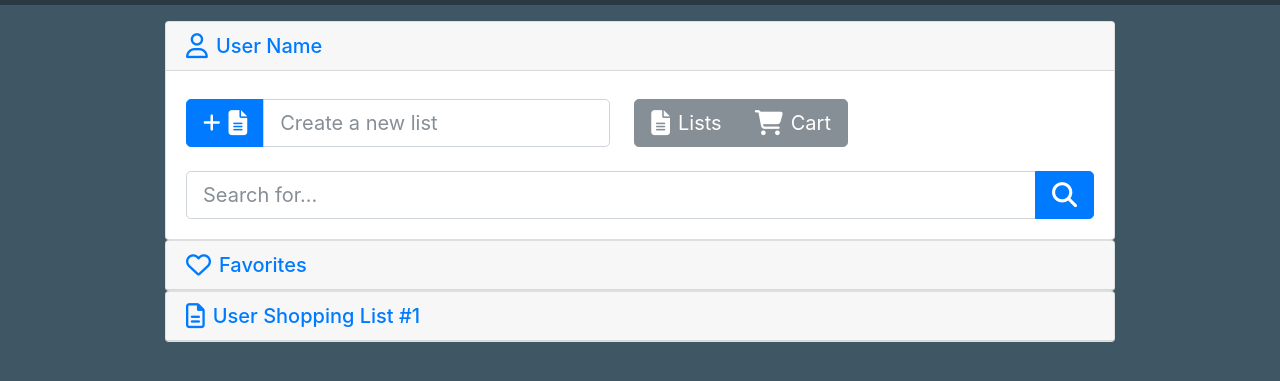
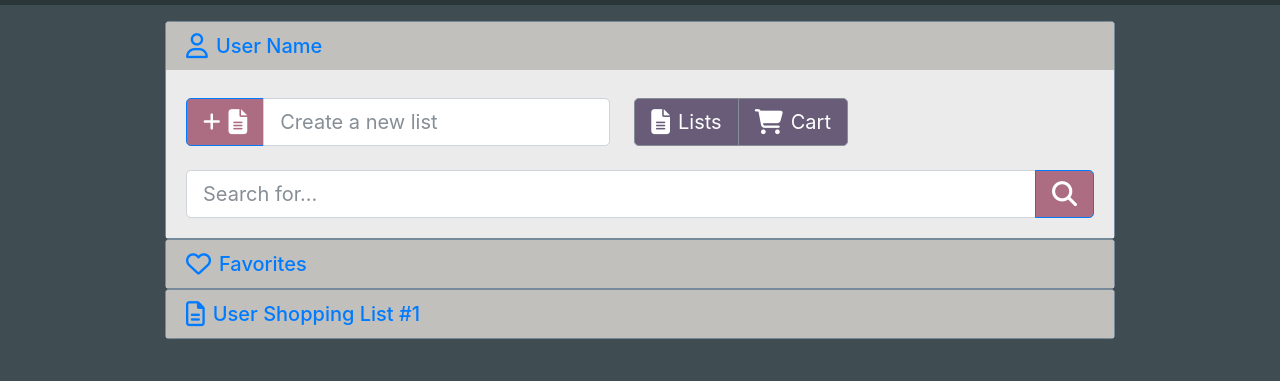
Before and after one commit to ryanosaurus-tex/group-project-2, a plain HTML site: page views/index.html in a window 1280 px wide. Shown: the part 51-432 px from the top of the page. Drawn offline with nearby package versions, Linux system fonts and the light colour scheme.

Commit message:
save before new pull

```diff
--- a/content/styles.css
+++ b/content/styles.css
@@ -1,5 +1,5 @@
 body {
-	background-color: #3f5765;
+	background-color: #3F4D52;
 }
 
 .container {
@@ -14,7 +14,7 @@ body {
 
 /*------navbar styles------*/
 .navbar {
-	background-color: #2b3a42;
+	background-color: #2A3638;
 }
 	/*nav links*/
 	a.nav-link:link {
@@ -72,6 +72,27 @@ body {
 #accordion {
 	margin-top: 1rem;
 	}
+.card {
+	border-color: #768A99;
+}
+
+.card-header {
+	background-color: #C2C0BC;
+	border: none;
+}
+
+.card-body {
+	background-color: #EBEBEB;
+
+}
+
+.btn-primary {
+	background-color: #AC6C82;
+}
+
+.btn-secondary {
+	background-color: #685C79;
+}
 
 /*------favorites styles------*/
 .btn-outline-secondary{
--- a/views/index.html
+++ b/views/index.html
@@ -48,14 +48,14 @@
   <div class="container">
     <div id="accordion" role="tablist">
       <div class="card">
-        <div class="card-header" role="tab" id="headingOne">
+        <div class="card-header" role="tab" id="headingDash">
           <h5 class="mb-0">
-            <a class="collapsed" data-toggle="collapse" href="#collapseOne" aria-expanded="true" aria-controls="collapseOne">
+            <a class="collapsed" data-toggle="collapse" href="#collapseDash" aria-expanded="true" aria-controls="collapseDash">
               <i class="fa fa-user-o fa-lg mr-2" aria-hidden="true"></i>User Name
             </a>
           </h5>
         </div>
-        <div id="collapseOne" class="collapse show" role="tabpanel" aria-labelledby="headingOne" data-parent="#accordion">
+        <div id="collapseDash" class="collapse show" role="tabpanel" aria-labelledby="headingDash" data-parent="#accordion">
           <div class="card-body">
             <!-- row-1 -->
             <div class="row">
```
